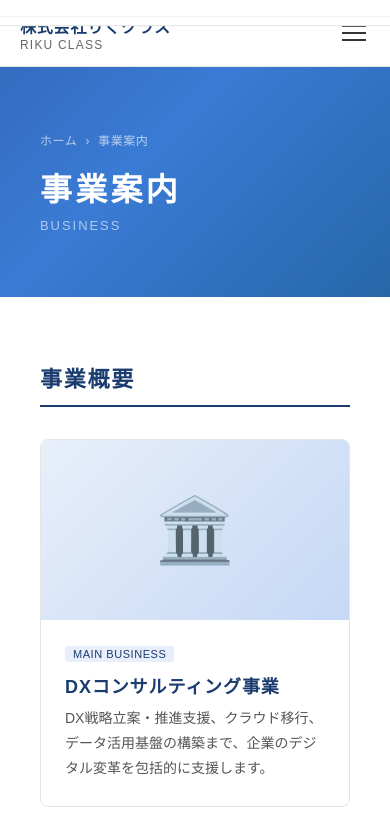
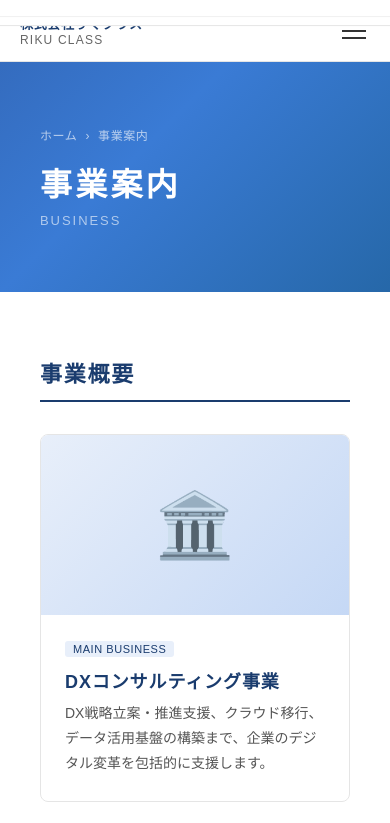
Before and after one commit to yakiriku210/rikuclass, a plain HTML site: page business.html in a window 390 px wide. Shown: the top 823 px of the page. Drawn offline with Linux system fonts and the light colour scheme.

Commit message:
Add files via upload

```diff
--- a/business.html
+++ b/business.html
@@ -34,7 +34,7 @@
       nav.open { transform:translateY(0); }
       nav ul { flex-direction:column; gap:0; padding:8px 0; }
       nav a { display:block; padding:14px 24px; font-size:15px; border-bottom:1px solid #f0f0f0; }
-      .logo { font-size:16px; }
+      .logo { font-size:13px; }
     }
 
     /* PAGE HERO */
```
Also changed, not shown: csr.html (+1 -1 lines), ir.html (+1 -1 lines), news.html (+1 -1 lines), recruit.html (+1 -1 lines).
